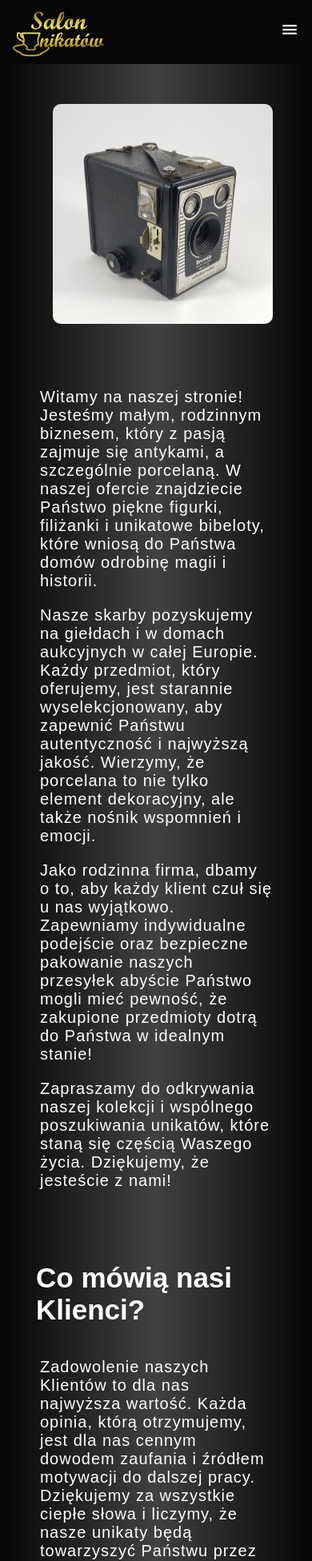
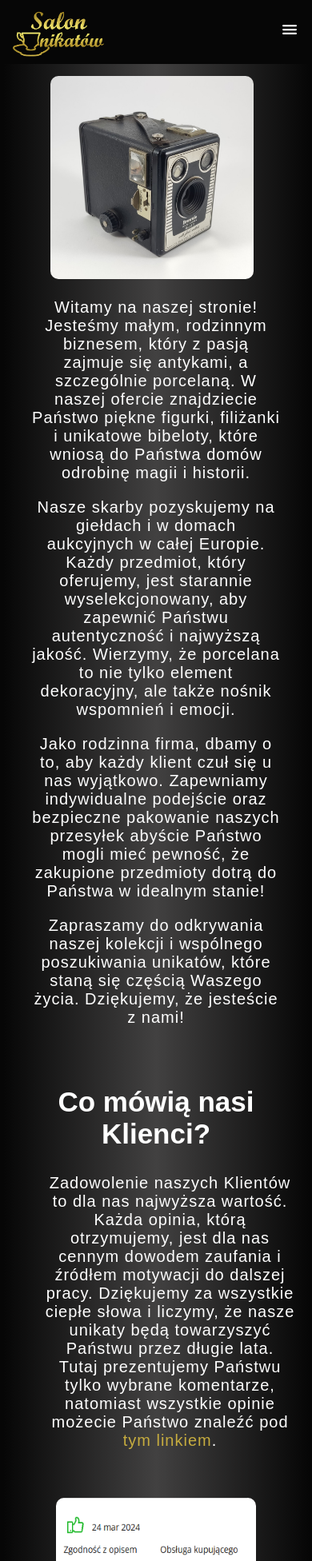
Before and after one commit to jkbednarczyk/subc, a React (Create React App) app: page /subc/aboutUs in a window 390 px wide. Shown: the top 1952 px of the page at 80% size. Built offline with nearby package versions, Linux system fonts and the light colour scheme; a web font is replaced by a local one.

Commit message:
SUBC-0013 Fix styling for mobile view

```diff
--- a/src/components/aboutUs/AboutUsPage.component.tsx
+++ b/src/components/aboutUs/AboutUsPage.component.tsx
@@ -12,6 +12,8 @@ import { Footer } from '../footer/Footer.component';
 
 export const AboutUsPage = () => {
     const [images, setImages] = useState([]);
+    const [windowWidth, setWindowWidth] = useState(window.innerWidth);
+
     const responsiveOptions: GalleriaResponsiveOptions[] = [
         {
             breakpoint: '991px',
@@ -28,6 +30,16 @@ export const AboutUsPage = () => {
     ];
 
     useEffect(() => {
+        const handleResize = () => setWindowWidth(window.innerWidth);
+        window.addEventListener('resize', handleResize);
+
+        // Cleanup event listener
+        return () => {
+            window.removeEventListener('resize', handleResize);
+        };
+    }, []);
+
+    useEffect(() => {
         PhotoService.getImages().then((data: any) => setImages(data));
     }, []);
 
@@ -41,42 +53,43 @@ export const AboutUsPage = () => {
 
     return <>
         <section className="about_us_page">
-            <div className="about_us_content_container">
-                <ul className='about_us_photo_tile'>
+            <ul className="about_us_content_container">
+                <li className='about_us_photo_tile'>
                     <figure className="about_us_pic_wrap">
                         <img src={Camera} alt="" className="about_us_photo_tile_img"/>
                     </figure>
-                </ul>
-                <div className="about_us_content_text">
+                </li>
+                <li className="about_us_content_text">
                     <p>{translate("ABOUT_US_PAGE.WELCOME")}</p>
                     <p>{translate("ABOUT_US_PAGE.MEMORIES")}</p>
                     <p>{translate("ABOUT_US_PAGE.APPROACH")}</p>
                     <p>{translate("ABOUT_US_PAGE.INVITATION")}</p>
-                </div>
-            </div>
+                </li>
+            </ul>
             <h2>{translate("ABOUT_US_PAGE.CUSTOMERS")}</h2>
-            <div className="about_us_content_container">
-                <div className="about_us_comments_intro">
+            <ul className="about_us_content_container">
+                <li className="about_us_comments_intro">
                     <p>
                         {translate("ABOUT_US_PAGE.CUSTOMERS_TEXT")}
                         <NavLink to = {CustomLink.allegroComments} target="_blank">
                             {translate("ABOUT_US_PAGE.COMMENTS_LINK")}
                         </NavLink>.
                     </p>
+                    {windowWidth >= 1150 &&
                     <ul className="about_us_photo_tiles_wrap">
-                        <div className='about_us_photo_tile'>
+                        <li className='about_us_photo_tile'>
                             <figure className="about_us_pic_wrap">
                                 <img src={DancingLady} alt="" className="about_us_photo_tile_img"/>
                             </figure>
-                        </div>
-                        <div className='about_us_photo_tile'>
+                        </li>
+                        <li className='about_us_photo_tile'>
                             <figure className="about_us_pic_wrap">
                                 <img src={Napoleon} alt="" className="about_us_photo_tile_img"/>
                             </figure>
-                        </div>
-                    </ul>
-                </div>
-                <div className="about_us_comments">
+                        </li>
+                    </ul> }
+                </li>
+                <li className="about_us_comments">
                     <Galleria
                         value={images}
                         responsiveOptions={responsiveOptions}
@@ -86,8 +99,8 @@ export const AboutUsPage = () => {
                         autoPlay
                         transitionInterval={4000}
                     />
-                </div>
-            </div>
+                </li>
+            </ul>
         </section>
         <Footer/>
     </>
--- a/src/components/aboutUs/AboutUsPage.css
+++ b/src/components/aboutUs/AboutUsPage.css
@@ -18,21 +18,26 @@
 }
 
 .about_us_content_container {
-    padding: 25px 50px 40px 50px;
-    display: flex;
-    flex-direction: row;
-    gap: 35px;
+    text-align: left;
+    list-style: none;
+    padding: 0;
+    margin: 0;
+    margin-bottom: 24px;
+    margin-top: 15px;
+}
 
-    .about_us_comments_intro {
-        padding-top: 15px;
-        display: flex;
-        flex-direction: column;
-        align-items: center;
-    }
+.about_us_comments_intro {
+    display: inline-block;
+    width: 55%;
+    margin-right: 30px;
+}
 
-    .about_us_photo_tiles_wrap {
-        padding-top: 35px;
-    }
+.about_us_photo_tiles_wrap {
+    text-align: center;
+    list-style: none;
+    padding: 0;
+    margin: 0;
+    margin-bottom: 24px;
 }
 
 .about_us_content_container a {
@@ -40,11 +45,10 @@
 }
 
 .about_us_photo_tile {
-    width: 275px;
-    height: 275px;
-    display: inline flow-root list-item;
-    flex: 1;
-    margin: 25px 1rem;
+    display: inline-block;
+    width: 36%;
+    margin-left: 10px;
+    margin-right: 10px;
   }
 
   .about_us_pic_wrap {
@@ -75,7 +79,9 @@
   }
 
 .about_us_content_text {
-    flex: 1.5 1;
+      display: inline-block;
+      width: 50%;
+      margin-left: 30px;
 }
 
 .about_us_content_text p {
@@ -92,12 +98,14 @@
     padding-top: 15px;
     color: var(--text-color);
     letter-spacing: 1px;
+    padding-bottom: 30px;
 }
 
 .about_us_comments {
     max-width: 500px;
     align-self: center;
     padding-top: 30px;
+    display: inline-block;
 
 
     .p-galleria-item-container img {
@@ -118,31 +126,14 @@
     }
 }
 
-@media screen and (max-width: 430px) {
-    .about_us_page {
-        height: 2400px;
+@media screen and (max-width: 1150px) {
+    .about_us_comments_intro {
+        margin-left: 35px;
     }
 
-    .about_us_page h2 {
-        margin-left: 45px;
+    .about_us_photo_tile {
+        margin-left: 30px;
     }
-
-    .about_us_photo_tiles_wrap {
-        visibility: collapse;
-    }
-
-    .about_us_content_container {
-        flex-direction: column;
-        align-items: flex-start;
-
-        .about_us_comments_intro {
-            padding-top: 0;
-            align-items: flex-start;
-            max-width: 100%;
-            width: 100%;
-            box-sizing: border-box;
-        }
-      }
 
     .about_us_comments {
         max-width: 250px;
@@ -162,3 +153,34 @@
         }
     }
 }
+
+@media screen and (max-width: 430px) {
+    .about_us_page {
+        height: 2200px;
+    }
+
+    .about_us_page h2 {
+        text-align: center;
+        margin-left: 20px;
+        margin-right: 20px;
+    }
+
+    .about_us_content_container {
+        text-align: center;
+    }
+
+    .about_us_content_text {
+        width: 80%;
+        margin-left: 0;
+    }
+
+    .about_us_photo_tile {
+        width: 65%;
+        margin-left: 0;
+    }
+
+    .about_us_comments_intro {
+        width: 80%;
+        margin-right: 0;
+    }
+}
--- a/src/components/home/aboutUs/AboutUs.component.tsx
+++ b/src/components/home/aboutUs/AboutUs.component.tsx
@@ -4,8 +4,21 @@ import Camera from '../../../assets/images/camera.jpg';
 import Atmos from '../../../assets/images/atmos.jpg';
 import Lady from '../../../assets/images/lady.jpg';
 import { AnimatedPhotoTile } from "../../common/animatedPhotoTile/AnimatedPhotoTile.component";
+import { useEffect, useState } from "react";
 
 export const AboutUs  = () => {
+    const [windowWidth, setWindowWidth] = useState(window.innerWidth);
+
+    useEffect(() => {
+            const handleResize = () => setWindowWidth(window.innerWidth);
+            window.addEventListener('resize', handleResize);
+
+            // Cleanup event listener
+            return () => {
+                window.removeEventListener('resize', handleResize);
+            };
+        }, []);
+
     return <div className="about_us">
         <h1>{translate("ABOUT_US")}</h1>
         <div className="about_us_text">
@@ -14,6 +27,7 @@ export const AboutUs  = () => {
         </div>
         <div className="about_us_photo_container">
             <div className="about_us_photo_wrapper">
+            {windowWidth >= 1150 &&
                 <ul className="about_us_photo_tiles">
                     <AnimatedPhotoTile
                         imageLocation = {Camera}/>
@@ -21,7 +35,7 @@ export const AboutUs  = () => {
                         imageLocation = {Atmos}/>
                     <AnimatedPhotoTile
                         imageLocation = {Lady}/>
-                </ul>
+                </ul>}
             </div>
         </div>
     </div>
--- a/src/components/home/aboutUs/AboutUs.css
+++ b/src/components/home/aboutUs/AboutUs.css
@@ -40,7 +40,9 @@
     .about_us_text p {
         padding: 25px 30px;
     }
+}
 
+@media screen and (max-width: 1150px) {
     .about_us_photo_container {
         visibility: hidden;
     }
```
